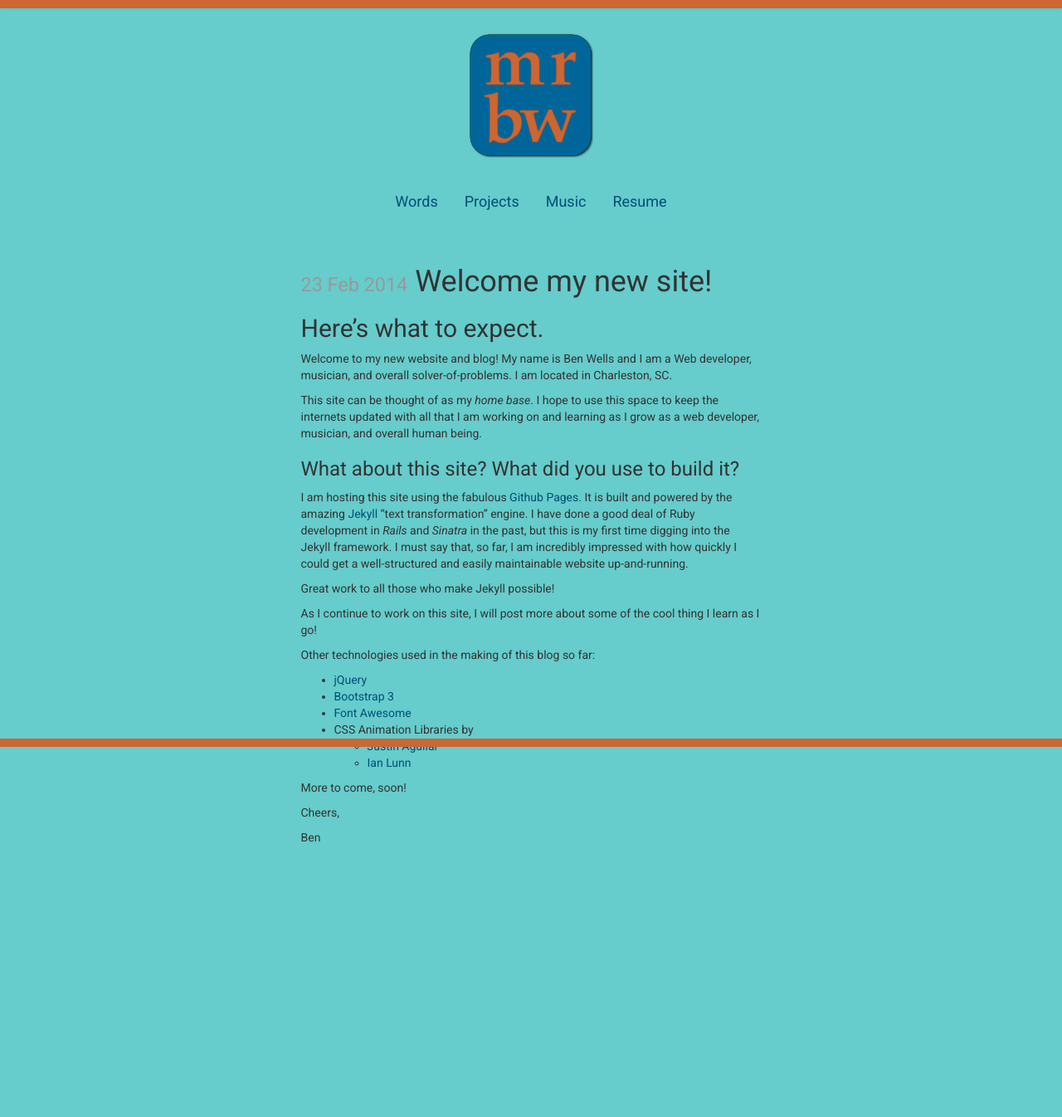
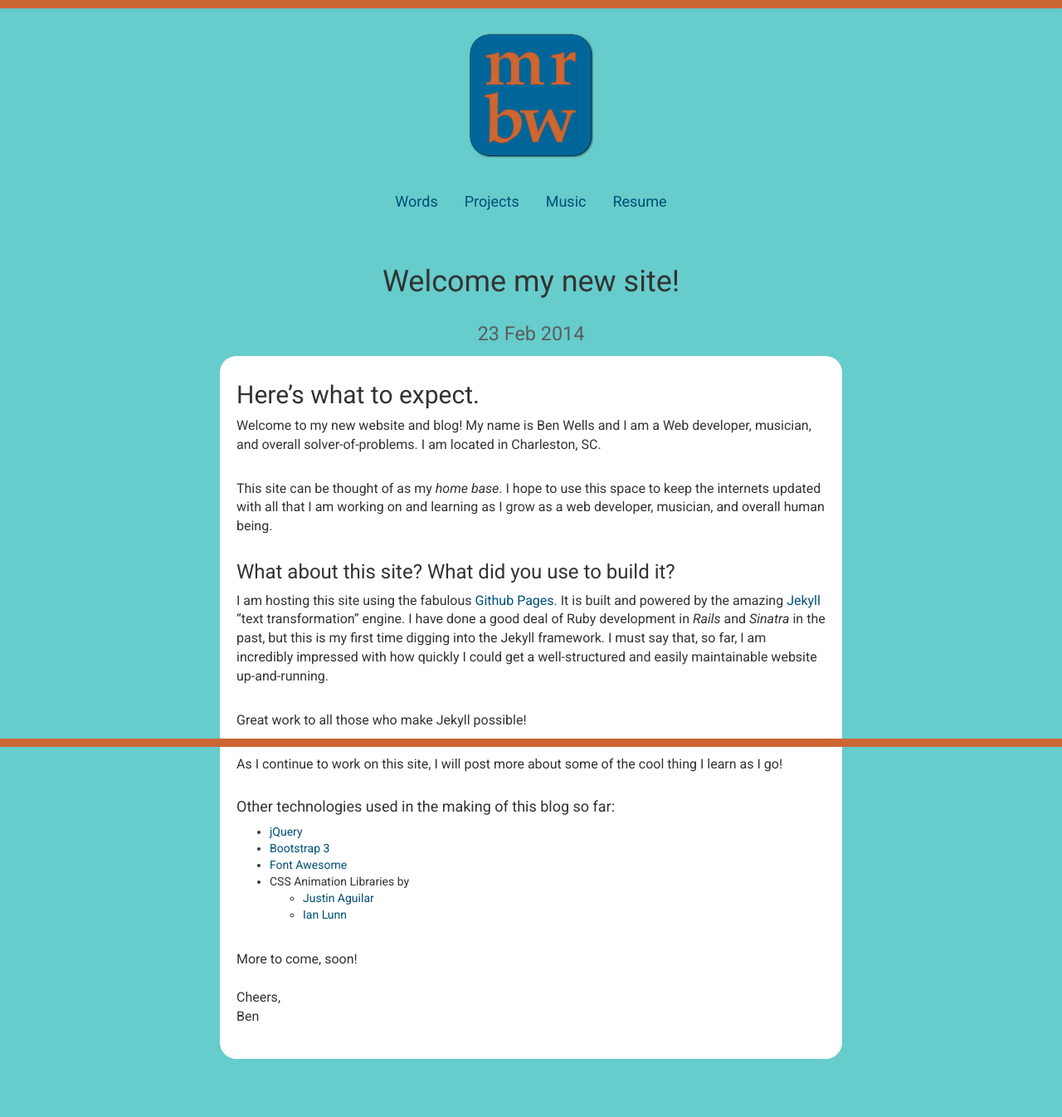
Before and after one commit to benwells/benwells.github.io, a Jekyll site: the page built from _posts/2014-02-23-welcome-to-my-blog.markdown, in a window 1280 px wide. Shown: the whole page at 83% size. Built offline with Jekyll 4.4.1, drawn with Linux system fonts in a browser that asks for light colours; nearby versions of some CDN libraries; Markdown is read by kramdown in place of the engine named in the settings; before the commit the page ends 1099 px from its top, so only the background shows below that.

Commit message:
post formatting and styles

```diff
--- a/_layouts/post.html
+++ b/_layouts/post.html
@@ -3,13 +3,16 @@ layout: default
 ---
 
 <div class="row clearfix">
-  <div class="col-md-3 column"></div>
-  <div class="col-md-6 column">
-    <div class="post">
-      <h1><small>{{ page.date | date_to_string }}</small>  {{ page.title }}</h1>
+  <div class="col-md-2 column"></div>
+  <div class="col-md-8 column">
+    <div class="text-center">
+      <h1>{{ page.title }}</h1>
+      <h1><small>{{ page.date | date_to_string }}</small></h1>
+    </div>
       <!-- <p class="meta">{{ page.date | date_to_string }}</p> -->
+    <div id="post-content">
       {{ content }}
     </div>
   </div>
-  <div class="col-md-3 column"></div>
+  <div class="col-md-2 column"></div>
 </div>
--- a/_posts/2014-02-23-welcome-to-my-blog.markdown
+++ b/_posts/2014-02-23-welcome-to-my-blog.markdown
@@ -7,11 +7,15 @@ excerpt: My very first blog post. What to expect, how this site is built, and a
 ---
 ## Here's what to expect.
 
+
 Welcome to my new website and blog!  My name is Ben Wells and I am a Web developer, musician, and overall solver-of-problems. I am located in Charleston, SC.
+
 
 This site can be thought of as my _home base_. I hope to use this space to keep the internets updated with all that I am working on and learning as I grow as a web developer, musician, and overall human being.
 
+
 ### What about this site? What did you use to build it?
+
 
 I am hosting this site using the fabulous [Github Pages][gpages]. It is built and powered by the amazing [Jekyll][jk] "text transformation" engine. I have done a good deal of Ruby development in _Rails_ and _Sinatra_ in the past, but this is my first time digging into the Jekyll framework. I must say that, so far, I am incredibly impressed with how quickly I could get a well-structured and easily maintainable website up-and-running.
 
@@ -19,7 +23,7 @@ Great work to all those who make Jekyll possible!
 
 As I continue to work on this site, I will post more about some of the cool thing I learn as I go!
 
-Other technologies used in the making of this blog so far:
+####Other technologies used in the making of this blog so far:
 
 * [jQuery][jq]
 * [Bootstrap 3][bootstrap]
@@ -28,11 +32,9 @@ Other technologies used in the making of this blog so far:
   - [Justin Aguilar][justinaguilar]
   - [Ian Lunn][ianlunn]
 
-
-More to come, soon!
-
-Cheers,
-
+<br>
+More to come, soon!<br><br>
+Cheers,<br>
 Ben
 
 [justinaguilar]: http://www.justinaguilar.com/animations/
--- a/css/styles.css
+++ b/css/styles.css
@@ -1,10 +1,9 @@
+* {
+  font-family: 'Roboto', sans-serif;
+}
 body {
   background-color: #66CCCC;
   padding-bottom: 70px;
-  font-family: 'Roboto', sans-serif;
-}
-html {
-  font-family: 'Roboto', sans-serif;
 }
 a {
   /*color: #069;*/
@@ -122,6 +121,20 @@ p {
        url('../assets/glyphicons-halflings-regular.ttf') format('truetype'),
        url('../assets/glyphicons-halflings-regular.svg#glyphicons_halflingsregular') format('svg');
 }
-.post {
-  font-family: 'Roboto', sans-serif;
+
+/* POST LAYOUT STYLES */
+#post-content {
+  background: white;
+  padding: 10px;
+  padding-left: 20px;
+  padding-right: 20px;
+  border-radius: 20px;
+
 }
+#post-content p {
+  font-size: medium;
+  margin-bottom: 30px;
+}
+h1 small {
+  color: #5C5C5C;
+}
```
